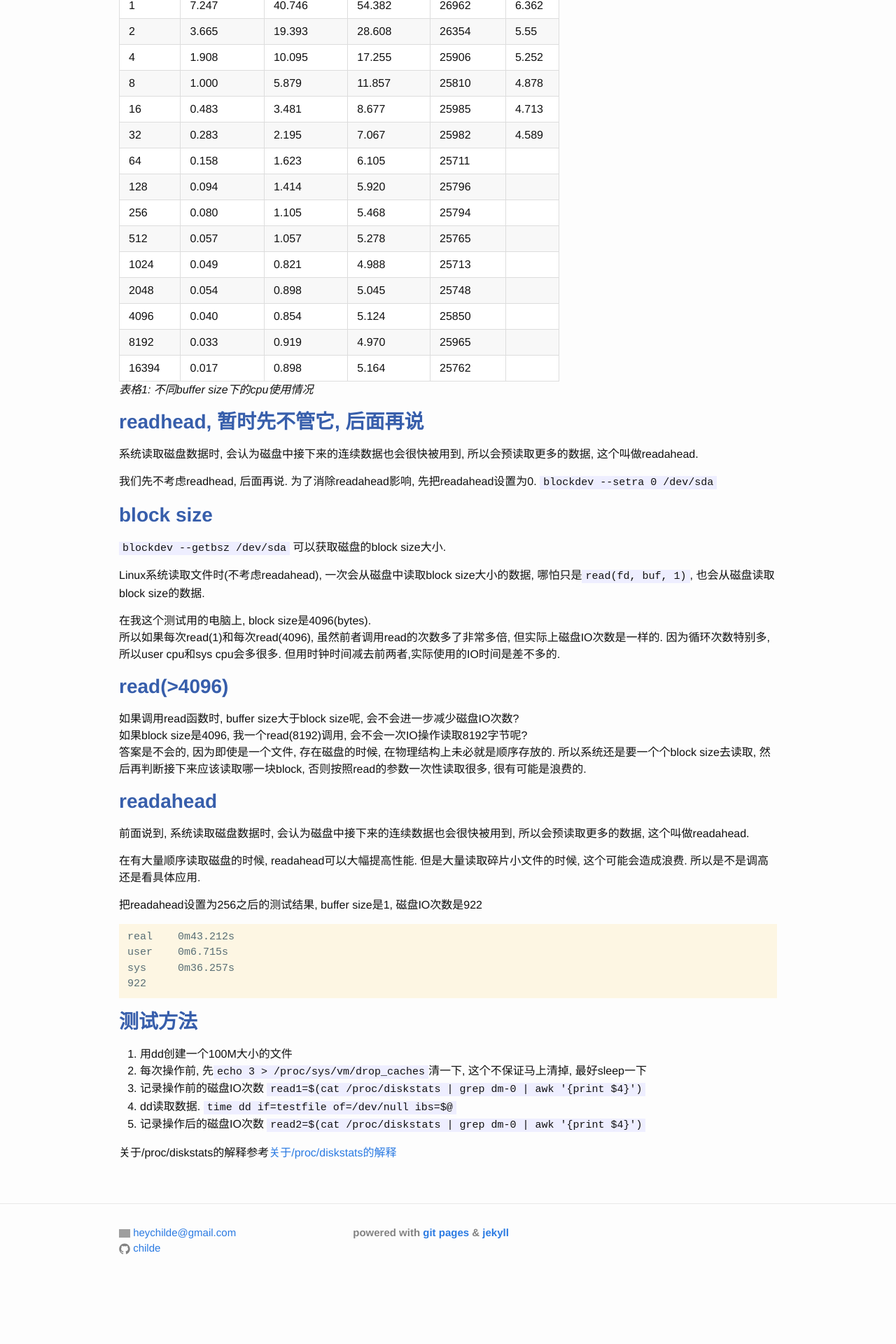
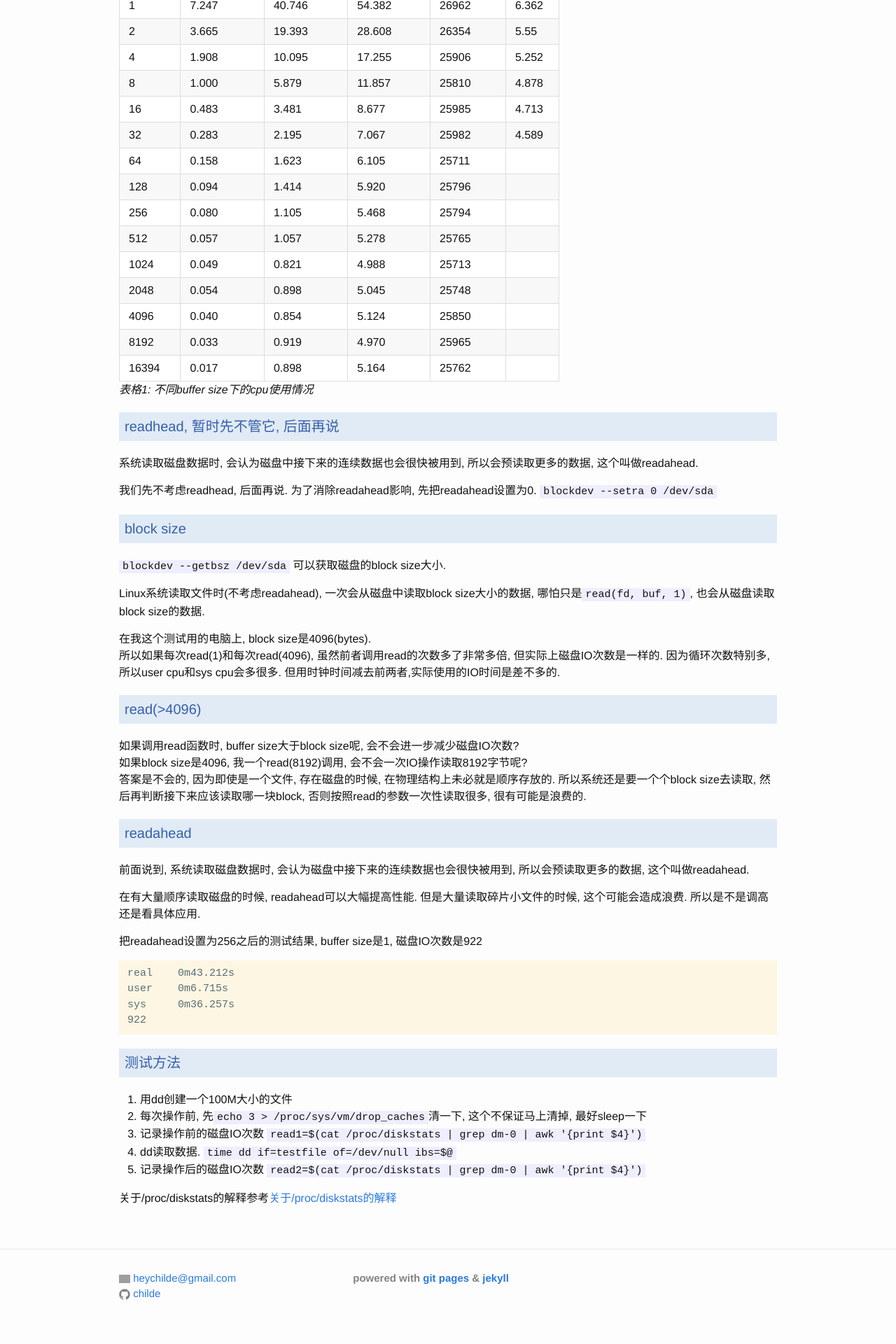
Before and after one commit to childe/ohmycat, a Jekyll site: the page built from _posts/2016-05-05-linux-readahead.md, in a window 1280 px wide. Shown: the part 829-2749 px from the top of the page at 70% size. Built offline with Jekyll 4.4.1, drawn with Linux system fonts in a browser that asks for light colours; comment, search, counter and statistics services are not loaded; before the commit the page ends 2684 px from its top, so only the background shows below that; grey boxes are pictures that could not be loaded.

Commit message:
adjust header level

````diff
--- a/_posts/2016-05-05-linux-readahead.md
+++ b/_posts/2016-05-05-linux-readahead.md
@@ -35,14 +35,14 @@ categories: linux
 *表格1: 不同buffer size下的cpu使用情况*
 
 
-# readhead, 暂时先不管它, 后面再说
+## readhead, 暂时先不管它, 后面再说
 
 系统读取磁盘数据时, 会认为磁盘中接下来的连续数据也会很快被用到, 所以会预读取更多的数据, 这个叫做readahead.
 
 我们先不考虑readhead, 后面再说. 为了消除readahead影响, 先把readahead设置为0. `blockdev --setra 0 /dev/sda
 `
 
-# block size
+## block size
 
 `blockdev --getbsz /dev/sda` 可以获取磁盘的block size大小.
 
@@ -51,13 +51,13 @@ Linux系统读取文件时(不考虑readahead), 一次会从磁盘中读取block
 在我这个测试用的电脑上, block size是4096(bytes).
 所以如果每次read(1)和每次read(4096), 虽然前者调用read的次数多了非常多倍, 但实际上磁盘IO次数是一样的. 因为循环次数特别多, 所以user cpu和sys cpu会多很多. 但用时钟时间减去前两者,实际使用的IO时间是差不多的.
 
-# read(>4096)
+## read(>4096)
 
 如果调用read函数时, buffer size大于block size呢, 会不会进一步减少磁盘IO次数?
 如果block size是4096, 我一个read(8192)调用, 会不会一次IO操作读取8192字节呢?
 答案是不会的, 因为即使是一个文件, 存在磁盘的时候, 在物理结构上未必就是顺序存放的. 所以系统还是要一个个block size去读取, 然后再判断接下来应该读取哪一块block, 否则按照read的参数一次性读取很多, 很有可能是浪费的.
 
-# readahead
+## readahead
 
 前面说到, 系统读取磁盘数据时, 会认为磁盘中接下来的连续数据也会很快被用到, 所以会预读取更多的数据, 这个叫做readahead.
 
@@ -73,7 +73,7 @@ sys     0m36.257s
 ```
 
 
-# 测试方法
+## 测试方法
 
 1. 用dd创建一个100M大小的文件
 2. 每次操作前, 先`echo 3 > /proc/sys/vm/drop_caches`清一下, 这个不保证马上清掉, 最好sleep一下
````
